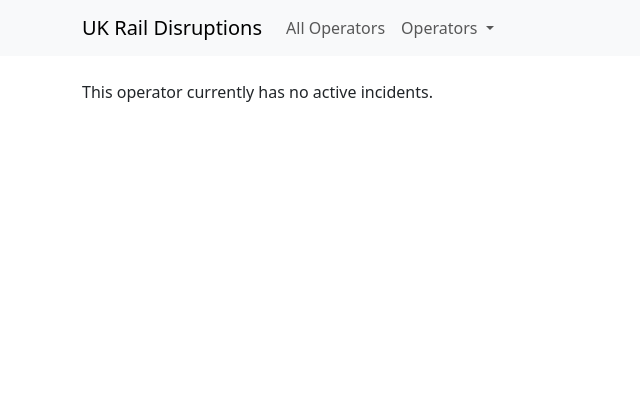
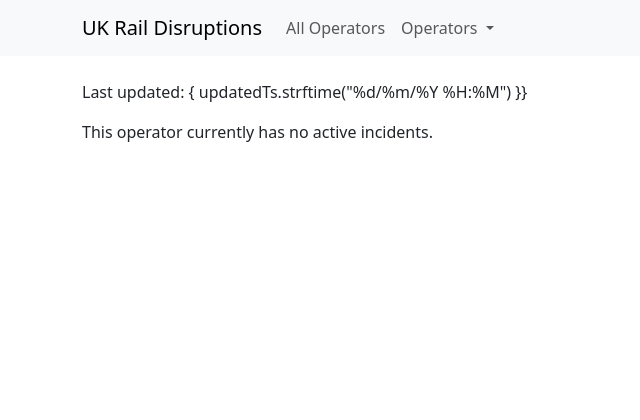
Before and after one commit to BenjaminEHowe/rail-disruptions, a Python web app: template app/templates/operator.html in a window 1280 px wide. Shown: the top 420 px of the page, without its empty margins (0-640 px from the left). Run offline with Jinja, Linux system fonts and the light colour scheme; the template is opened without the code that fills it, so the values that code supplies are empty.

Commit message:
Added last updated timestamp, closes #3

```diff
--- a/app/app.py
+++ b/app/app.py
@@ -20,6 +20,7 @@
 # TODO: migrate the below state into a database
 incidentDetails = {}
 serviceIndicators = []
+updated_ts = datetime.now()
 
 
 @app.route("/")
@@ -44,6 +45,7 @@
     "operator.html",
     title=title,
     incidents=relevant_incidents,
+    updatedTs=updated_ts,
   )
 
 
@@ -59,7 +61,7 @@
   if relevant_incidents:
     updated_ts = max(relevant_incidents, key=lambda x: x.lastUpdatedTs).lastUpdatedTs
   else:
-    updated_ts = datetime.now()
+    global updated_ts
   response = flask.make_response(flask.render_template(
     "operator_feed.xml",
     title=title,
--- a/app/templates/operator.html
+++ b/app/templates/operator.html
@@ -2,6 +2,7 @@
 
 {% block content %}
   <h1>{{ title }}</h1>
+  <p>Last updated: { updatedTs.strftime("%d/%m/%Y %H:%M") }}</p>
   {% for incident in incidents %}
     <h2>{{ incident.summary }}</h2>
     <p>Last updated: {{ incident.lastUpdatedTs.strftime("%d/%m/%Y %H:%M") }}</p>
```
